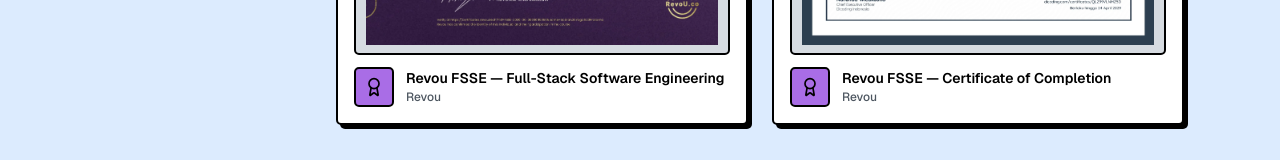
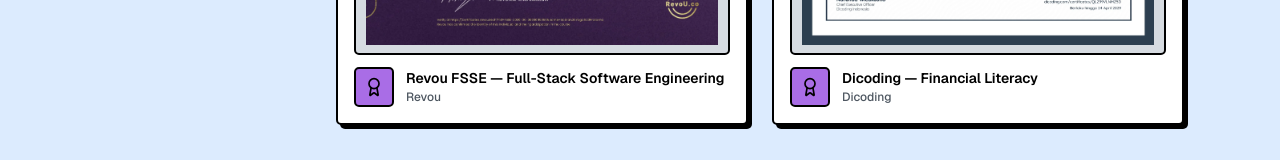
Before and after one commit to captainy7/portofolio, a Next.js app: page / in a window 1280 px wide. Shown: the part 2515-2675 px from the top of the page. Built offline with nearby package versions, Linux system fonts and the light colour scheme; no server answers.

Commit message:
fix: rename certificate

```diff
--- a/src/data/portfolio.ts
+++ b/src/data/portfolio.ts
@@ -306,5 +306,5 @@ export const certificates: {
   image: string;
 }[] = [
   { name: "Revou FSSE — Full-Stack Software Engineering", issuer: "Revou", image: "/images/certs/revou-cert.webp" },
-  { name: "Revou FSSE — Certificate of Completion", issuer: "Revou", image: "/images/certs/cert2.webp" },
+  { name: "Dicoding — Financial Literacy", issuer: "Dicoding", image: "/images/certs/cert2.webp" },
 ];
```
